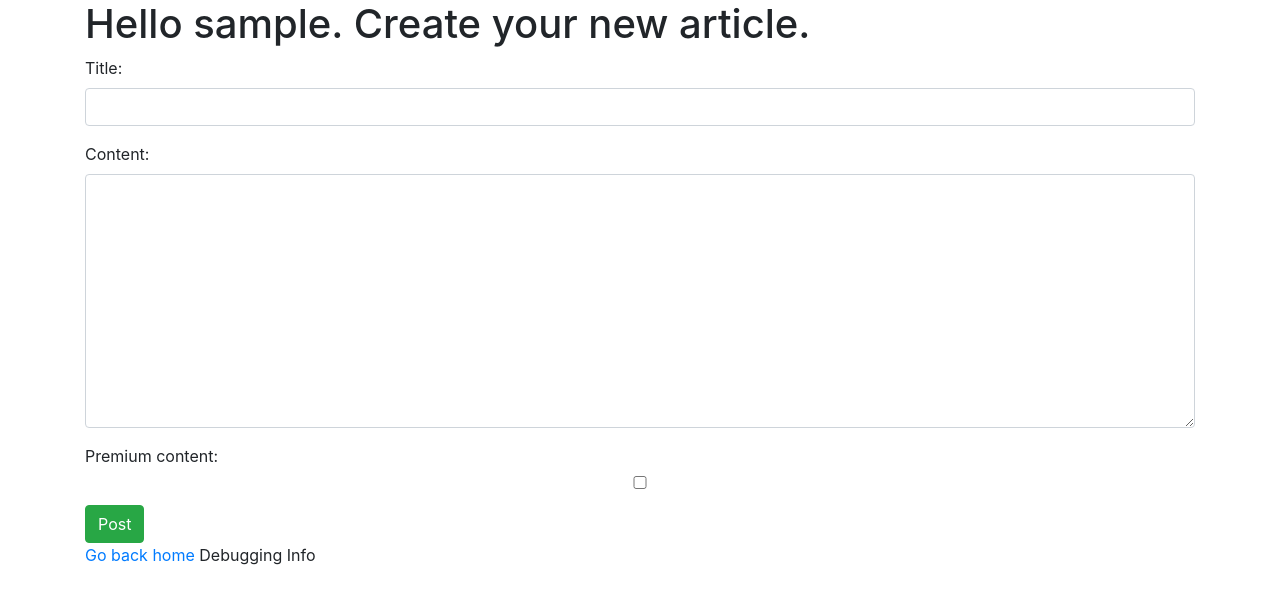
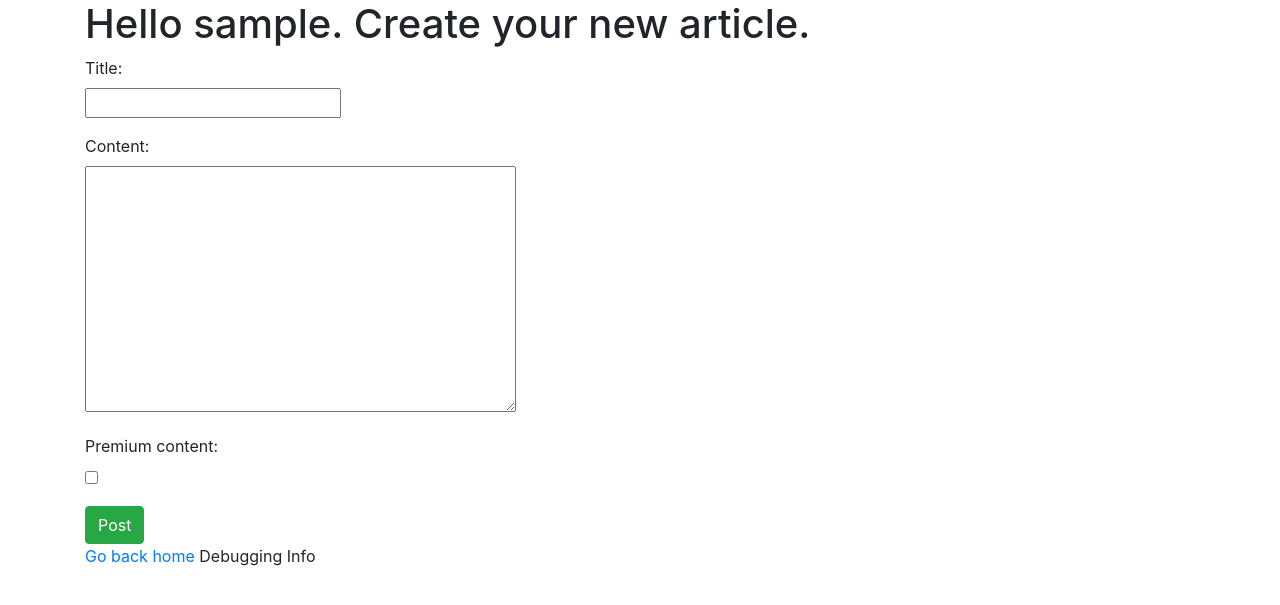
Before and after one commit to SagarKishore-PFM/Stridon, a Django app: page /add-article/ in a window 1280 px wide. Shown: the part 56-661 px from the top of the page. Run offline with Django 3.2, Linux system fonts and the light colour scheme; the visitor is signed in with stand-in values (Sample User, id 1); some libraries are stand-ins or nearby versions.

Commit message:
Changed rendering of the form.

```diff
--- a/stridon_app/templates/stridon_app/add_article.html
+++ b/stridon_app/templates/stridon_app/add_article.html
@@ -25,7 +25,9 @@
                         {% endif %}
 
                     {% else %}
-                        {% render_field field class="form-control" %}
+                        <div class="field form">
+                            {{ field }}
+                        </div>
                     {% endif %}
                 {% if field.help_text %}
                     <small class="form-text text-muted">
```
